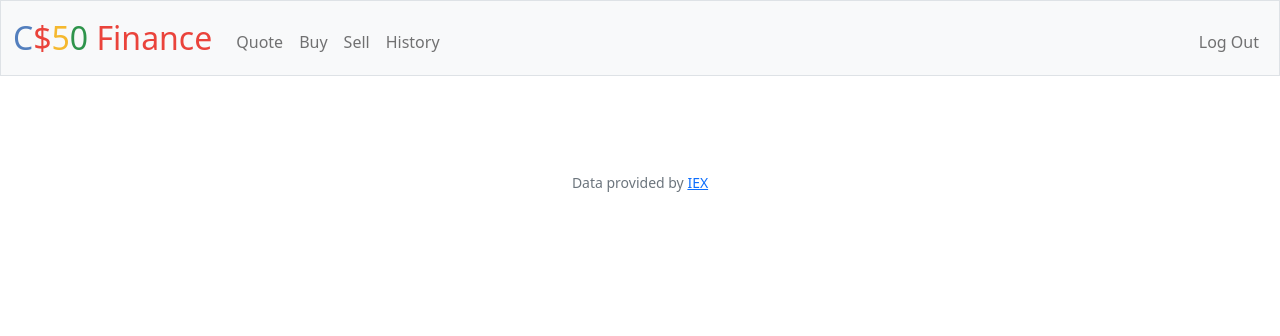
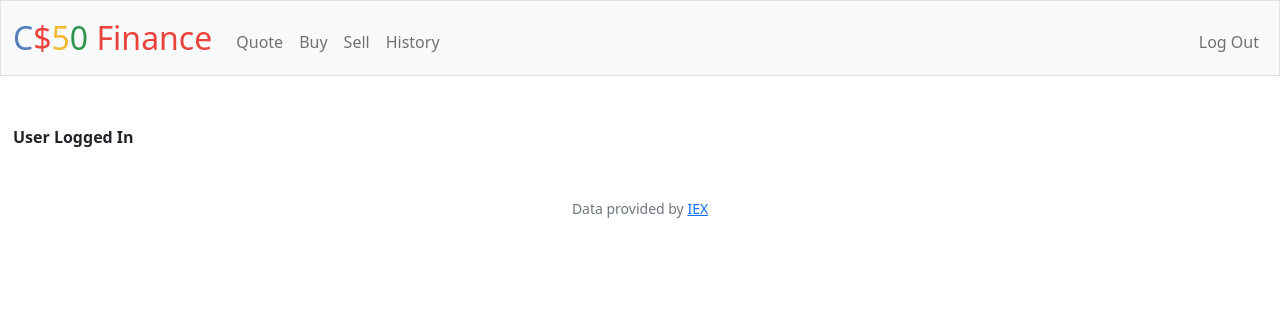
Before and after one commit to NeyasG/cs50, a Flask app: page / in a window 1280 px wide. Shown: the top 336 px of the page. Run offline with Flask 2, Linux system fonts and the light colour scheme; a user stored in the database is signed in; lists and menus that the app fills with data are empty; some libraries are stand-ins or nearby versions.

Commit message:
Sat, Jan 14, 2023, 4:17 PM +00:00

```diff
--- a/cs50/week9/finance/templates/index.html
+++ b/cs50/week9/finance/templates/index.html
@@ -5,5 +5,9 @@
 {% endblock %}
 
 {% block main %}
-
+<table>
+    <tr>
+        <th>User Logged In</th>
+    </tr>
+</table>
 {% endblock %}
```
